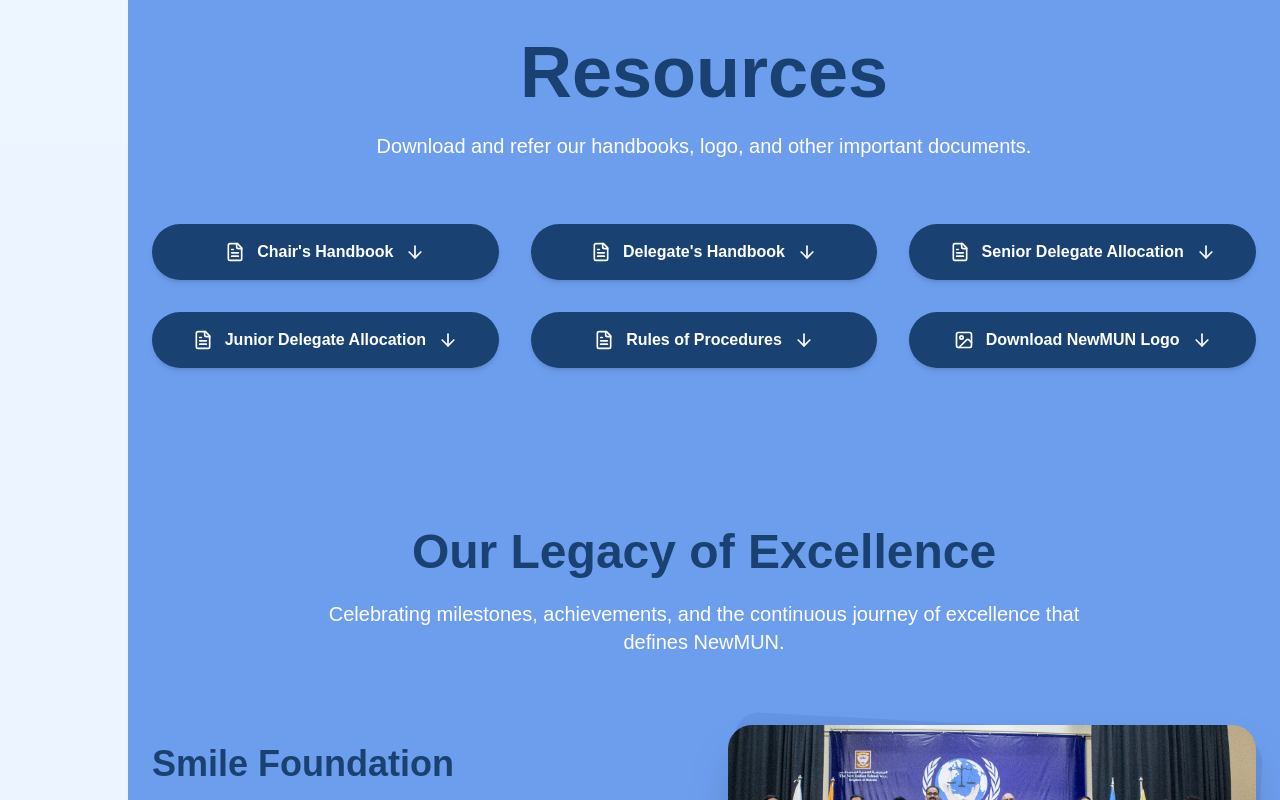
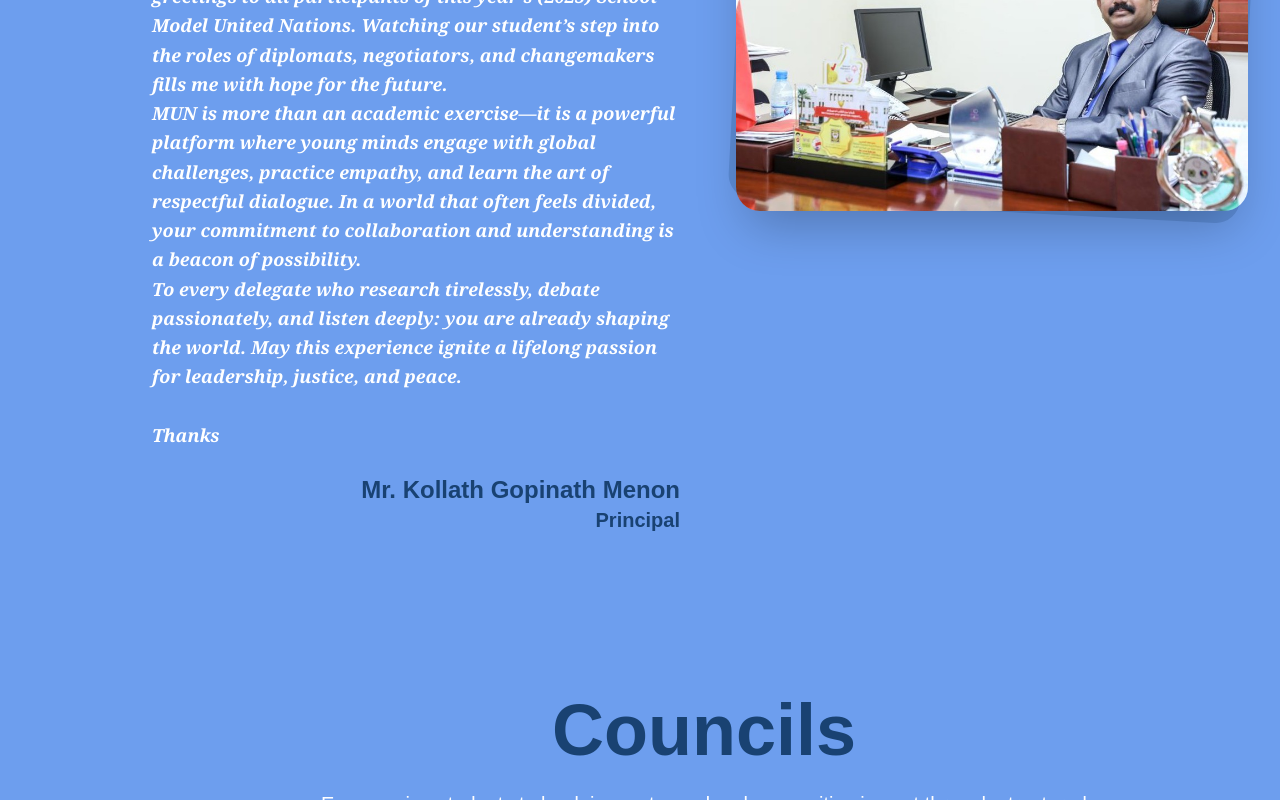
Before and after one commit to Sanjay-jayesh/NewMun-VII, a Next.js app: page / in a window 1280 px wide. Shown: the part 1780-2580 px from the top of the page. Built offline with nearby package versions, Linux system fonts and the light colour scheme.

Commit message:
original working code

```diff
--- a/app/layout.tsx
+++ b/app/layout.tsx
@@ -2,24 +2,9 @@ import type { Metadata } from 'next'
 import './globals.css'
 
 export const metadata: Metadata = {
-  title: 'NewMUN VII - Model United Nations',
-  description: 'NewMUN VII - The premier Model United Nations Conference',
-  generator: 'Next.js',
-  applicationName: 'NewMUN',
-  keywords: ['MUN', 'Model United Nations', 'Conference', 'Debate', 'Diplomacy'],
-  authors: [{ name: 'MR.TNSR' }],
-  creator: 'Sanjay Jayesh',
-  openGraph: {
-    title: 'NewMUN VII',
-    description: 'The premier Model United Nations Conference',
-    type: 'website',
-    locale: 'en_US',
-  },
-  twitter: {
-    card: 'summary_large_image',
-    title: 'NewMUN VII',
-    description: 'Model United Nations Conference',
-  },
+  title: 'NewMUN',
+  description: 'NewMUN',
+  generator: 'MR.TNSR',
 }
 
 export default function RootLayout({
@@ -28,19 +13,8 @@ export default function RootLayout({
   children: React.ReactNode
 }>) {
   return (
-    <html lang="en" suppressHydrationWarning>
-      <head>
-        <meta charSet="utf-8" />
-        <meta name="viewport" content="width=device-width, initial-scale=1, maximum-scale=5" />
-        <meta name="theme-color" content="#000000" />
-        <meta name="apple-mobile-web-app-capable" content="yes" />
-        <meta name="apple-mobile-web-app-status-bar-style" content="black-translucent" />
-        <link rel="icon" href="/favicon.ico" />
-        <link rel="apple-touch-icon" href="/apple-touch-icon.png" />
-      </head>
-      <body>
-        {children}
-      </body>
+    <html lang="en">
+      <body>{children}</body>
     </html>
   )
 }
--- a/app/page.tsx
+++ b/app/page.tsx
@@ -21,8 +21,9 @@ export default function Home() {
   const mainRef = useRef<HTMLDivElement>(null)
 
   useEffect(() => {
-    // Always reset scroll to top on refresh
+    // ✅ Always reset scroll to top on refresh
     window.scrollTo(0, 0)
+
     // Add smooth scrolling to the document
     document.documentElement.style.scrollBehavior = "smooth"
 
@@ -115,24 +116,24 @@ export default function Home() {
   return (
     <div
       ref={mainRef}
-      className="min-h-screen bg-gradient-to-b from-blue-50 to-blue-100 text-black overflow-x-hidden"
+      className="min-h-screen bg-[#6d9eee] text-black overflow-x-hidden overflow-y-hidden"
       style={{ scrollPaddingTop: "80px" }}
     >
       <ResizableNavbar />
       <TracingBeam>
-        <div className="relative max-w-7xl mx-auto">
+        <div className="relative">
           <HeroSection />
           <div className="lg:ml-16">
+            <ArchivesSection />
             <PrincipalDesk />
-            <Resources />
-            <ArchivesSection />
+            {/* <Resources /> */}
+            <CouncilsSection />
             <TeamSection />
-            <CouncilsSection />
             <TestimonialSection />
+            <Footer />
           </div>
         </div>
       </TracingBeam>
-      <Footer />
     </div>
   )
 }
--- a/components/Resources.tsx
+++ b/components/Resources.tsx
@@ -12,7 +12,7 @@ type Resource = {
 const Resources = () => {
   const resources: Resource[] = [
     { name: "Chair's Handbook", file: "/pdfs/Chair_Handbook.pdf", type: "pdf" },
-    { name: "Delegate's Handbook", file: "/pdfs/Delegate_Handbook.pdf", type: "pdf" },
+    { name: "Delegate's Handbook", file: "/pdfs/Chair_Handbook.pdf", type: "pdf" },
     { name: "Senior Delegate Allocation", file: "/pdfs/SeniorDelegateAllocations.pdf", type: "pdf" },
     { name: "Junior Delegate Allocation", file: "/pdfs/JuniorDelegateAllocations.pdf", type: "pdf" },
     { name: "Rules of Procedures", file: "/pdfs/RulesOfProcedure.pdf", type: "pdf" },
--- a/components/team-section.tsx
+++ b/components/team-section.tsx
@@ -414,9 +414,6 @@ const TeamSection: React.FC = () => {
           </p>
         </motion.div>
 
-        {/* Group picture area */}
-        {/* <motion.div initial={{ opacity: 0, y: 40 }} whileInView={{ opacity: 1, y: 0 }} transition={{ duration: 0.8 }} className="mb-8 flex flex-col items-center" > <div className="overflow-hidden relative w-full max-w-5xl shadow-lg rounded-3xl"> <img src="/smile.jpg" alt="Our Team" className="w-full h-auto object-cover rounded-3xl" /> </div> <p className="mt-4 text-xl md:text-2xl font-semibold text-[#194272] text-center"> Team NewMun VII 2025 </p> </motion.div> */}
-
         <TeamSelector activeTeam={activeTeam} setActiveTeam={setActiveTeam} />
 
         {/* OC Team Layout */}
--- a/next.config.mjs
+++ b/next.config.mjs
@@ -1,8 +1,6 @@
 /** @type {import('next').NextConfig} */
 const nextConfig = {
   output: "export",
-  assetPrefix: '/NewMun-VII',
-  basePath: '/NewMun-VII',
   images: {
     unoptimized: true,
   },
@@ -13,4 +11,5 @@ const nextConfig = {
     ignoreBuildErrors: true,
   },
 }
+
 export default nextConfig
```
Also changed, not shown: package.json (+6 -8 lines), 1 other file (tests, documents, lock files or other folders).
